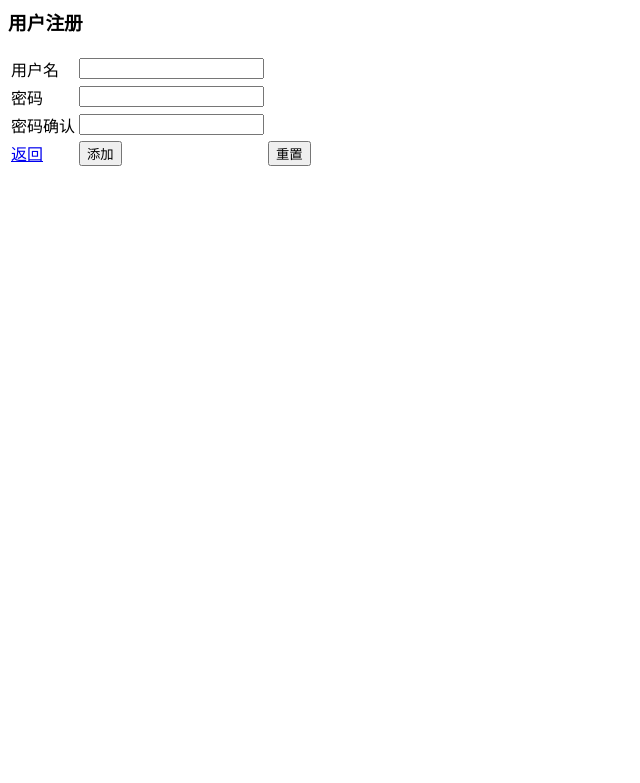
After one commit to starZane/PHPMySQL, a PHP site: page /Signup.php?action=1 in a window 1280 px wide. The commit adds this page. Shown: the top 783 px of the page, without its empty margins (0-640 px from the left). Run offline with PHP 8.4, Linux system fonts and the light colour scheme; data that the repository does not hold is empty.

Commit message:
新增注册
Signed-off-by: regretless0213 <373061789@qq.com>

```diff
--- a/DbCon.php
+++ b/DbCon.php
@@ -44,4 +44,18 @@ switch ($_GET['action']){
         $pdo->exec($sql);
         echo $sql;
         header("Location:Students.php");
+    case 'reg':
+        $sql = "INSERT INTO users (username, password, admin) VALUES ('".$_POST['usr']."','".$_POST['pwd']."',0)";
+        $pdo->exec($sql);
+        echo $_POST['usr']."注册成功!请返回登录……";
+        header("Refresh:3;url=index.html");
 }
+
+?>
+
+<html>
+<head>
+    <meta http-equiv="Content-Type" content="text/html; charset=utf-8">
+    <title>跳转</title>
+</head>
+</html>
--- a/Edit.php
+++ b/Edit.php
@@ -52,7 +52,7 @@ foreach ($rows as $row){
             <td><input type="text" name="major" value="<?php echo $stu['4']?>"></td>
         </tr>
         <tr>
-            <td> </td>
+            <td><a href="Students.php">返回</td>
             <td><input type="submit" value="更新"></td>
             <td><input type="reset" value="重置"></td>
         </tr>
--- /dev/null
+++ b/Signup.php
@@ -0,0 +1,76 @@
+<?php
+/**
+ * Created by PhpStorm.
+ * User: starz
+ * Date: 2017/6/18
+ * Time: 22:25
+ */
+include "DbCon.php";
+?>
+<html>
+<head>
+    <meta http-equiv="Content-Type" content="text/html; charset=utf-8">
+    <title>注册</title>
+    <script>
+        function sub() {
+            var content = document.getElementById("usr").value;
+
+            <?php
+            foreach ($urpds as $urpd){
+            ?>
+            var usr = "<?php echo $urpd[0];?>";
+            if (content == usr) {
+                alert("用户名已存在！");
+                return false;
+            }
+            //未完成！！！！！
+
+            <?php
+            }
+            ?>
+            var password = document.getElementById("pwd").value;
+            var repassword = document.getElementById("repwd").value;
+            if (password != repassword) {
+                alert("密码不一致！");
+                return false;
+            }
+
+            if (content == ''|| password == '' || repassword == ''){
+                alert("请确认输入信息完整！");
+                return false;
+            }
+
+
+        }
+    </script>
+
+</head>
+
+<body>
+<h3>用户注册</h3>
+<form action="DbCon.php?action=reg" method="post" onsubmit="return sub()">
+    <table>
+        <tr>
+            <td>用户名</td>
+            <td><input type="text" name="usr" id="usr"></td>
+        </tr>
+
+        <tr>
+            <td>密码</td>
+            <td><input type="password" name="pwd" id="pwd"></td>
+        </tr>
+        <tr>
+            <td>密码确认</td>
+            <td><input type="password" name="repwd" id="repwd"></td>
+        </tr>
+        <tr>
+            <!--        <td> </td>-->
+            <td><a href="index.html">返回</td>
+            <td><input type="submit" value="添加"></td>
+            <td><input type="reset" value="重置"></td>
+        </tr>
+    </table>
+</form>
+
+</body>
+</html>
--- a/index.html
+++ b/index.html
@@ -9,8 +9,9 @@
 <form action="Login.php" method="post" enctype="multipart/form-data">
     用户名：<input type="text" name="usr" id="usr"><br>
     密&emsp;码：<input type="password" name="pwd"><br>
-<input type="submit" value="登录" name="sub">
+    <input type="submit" value="登录" name="sub">
 </form>
+<button onclick="{location.href='Signup.php'}">注册</button>
 
 </body>
 </html>
```
